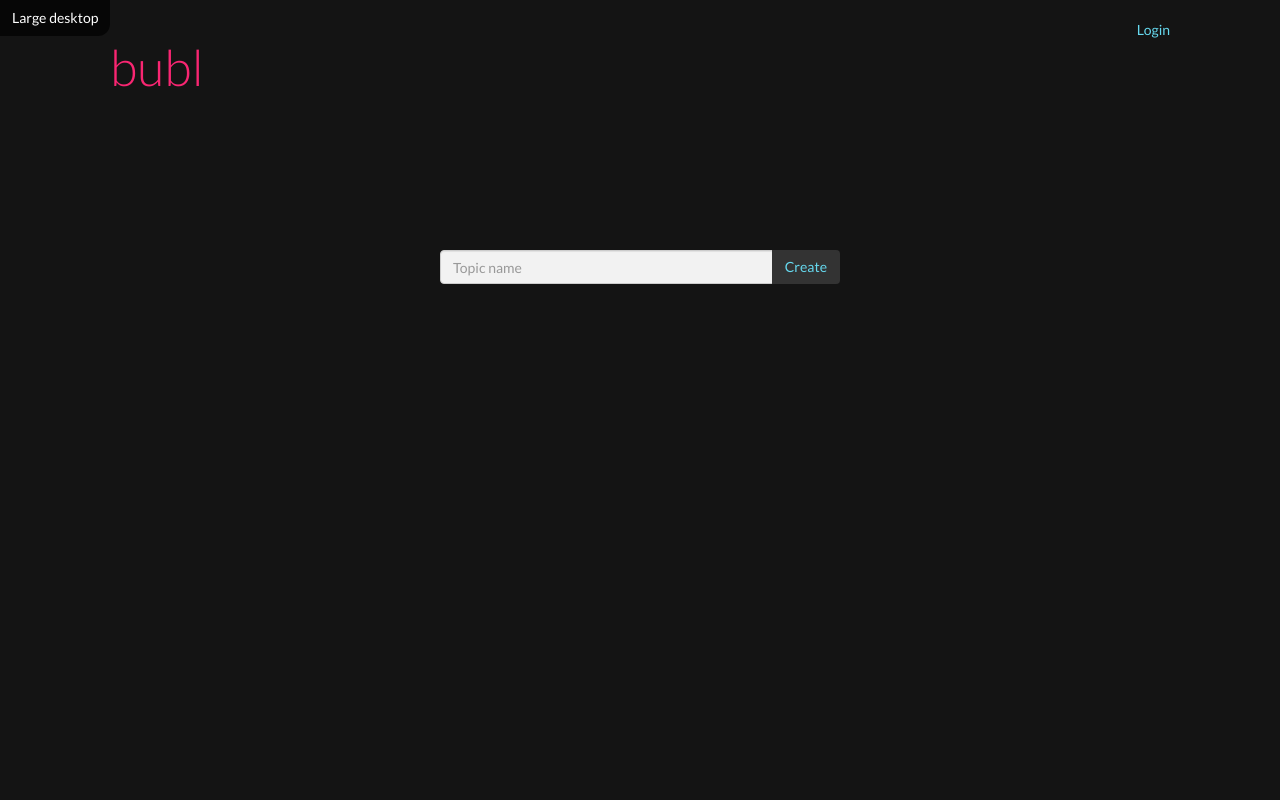
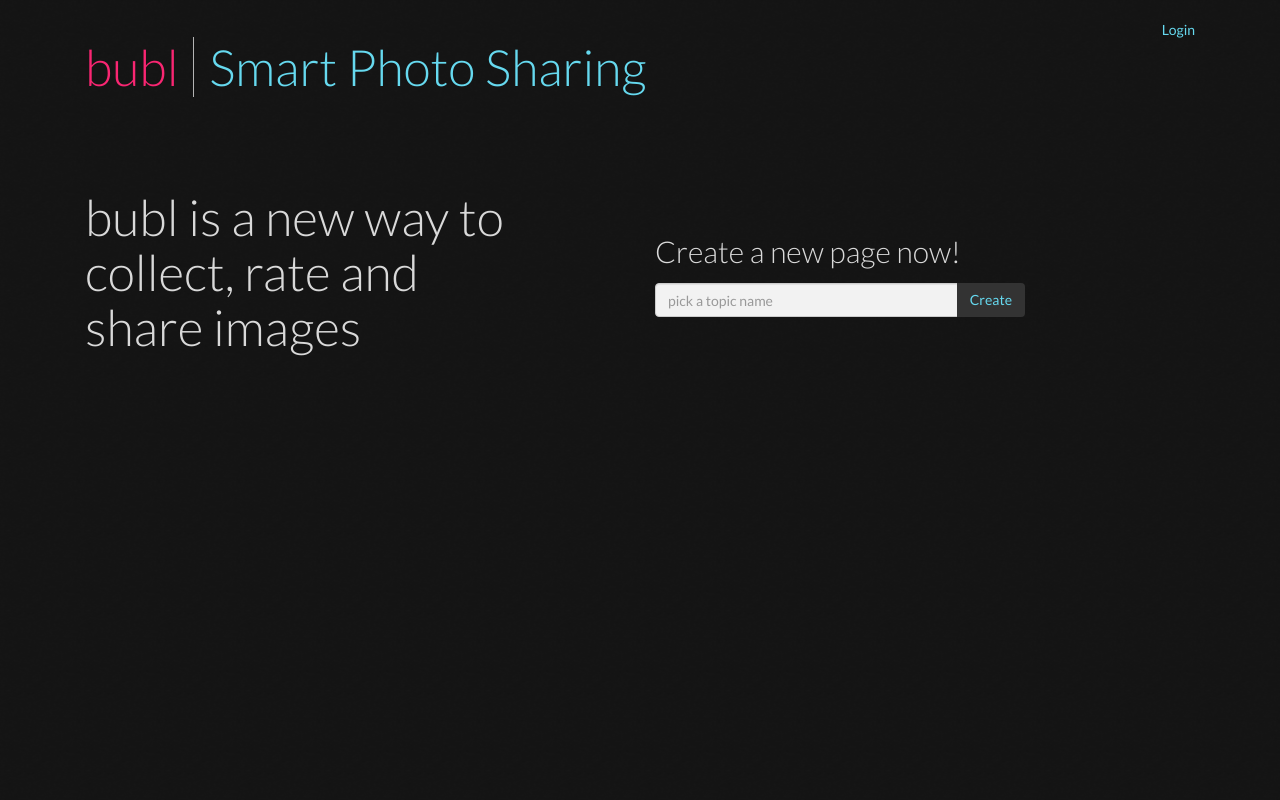
Before and after one commit to DavidTimms/bubl, a Python web app: template templates/home-page.html in a window 1280 px wide. Run offline with Jinja, Linux system fonts and the light colour scheme; the template is opened without the code that fills it, so the values that code supplies are empty; some libraries are stand-ins or nearby versions.

Commit message:
Homepage improvements

```diff
--- a/css/style.css
+++ b/css/style.css
@@ -7,6 +7,7 @@ body {
   margin: 0px;
   height: 100%;
   background-color: #141414;
+  background-image: url(../img/bg.png);
   color: #d9d9d9;
   font-family: 'Lato', sans-serif; }
 
@@ -16,6 +17,9 @@ a img {
 
 a:link, a:hover, a:active, a:visited {
   color: #66d9ef; }
+
+.container {
+  min-width: 700px; }
 
 .form-control {
   background-color: #f2f2f2;
@@ -42,8 +46,8 @@ h1 {
     color: #f92672; }
 
 .header {
-  padding: 20px 35px;
-  margin: 0px 5px 20px;
+  padding: 20px 15px;
+  margin: 0px 0px 20px;
   color: #f92672;
   height: 150px; }
 
@@ -56,12 +60,11 @@ h1 {
 .user-box {
   float: right; }
 
-.index-body {
-  width: 400px;
-  margin: 100px auto; }
-
-.bubls-body {
-  margin-bottom: 50px; }
+.create-topic-box {
+  padding-top: 45px;
+  max-width: 400px; }
+  .create-topic-box h2 {
+    margin-bottom: 15px; }
 
 .add-image-btn {
   float: right; }
@@ -99,6 +102,9 @@ h1 {
     cursor: pointer; }
   .upload-form .file-upload {
     display: none; }
+
+.bubls-body {
+  margin-bottom: 50px; }
 
 .column {
   display: inline-block;
@@ -184,31 +190,3 @@ h1 {
     color: #66d9ef; }
   .image-bubl .downvote.active, .image-bubl .downvote:hover {
     color: #f92672; }
-
-body:before {
-  content: 'Default';
-  position: fixed;
-  top: 0px;
-  left: 0px;
-  padding: 8px 12px;
-  text-align: center;
-  background-color: rgba(0, 0, 0, 0.7);
-  color: white;
-  border-radius: 0px 0px 12px 0px; }
-
-/* Large desktop */
-@media (min-width: 1200px) {
-  body:before {
-    content: 'Large desktop'; } }
-/* Portrait tablet to landscape and desktop */
-@media (max-width: 979px) and (min-width: 768px) {
-  body:before {
-    content: 'Portrait tablet to landscape and desktop'; } }
-/* Landscape phone to portrait tablet */
-@media (max-width: 767px) {
-  body:before {
-    content: 'Landscape phone to portrait tablet'; } }
-/* Landscape phones and down */
-@media (max-width: 480px) {
-  body:before {
-    content: 'Landscape phones and down'; } }
--- a/style.scss
+++ b/style.scss
@@ -19,6 +19,7 @@ body {
 	margin: 0px;
 	height: 100%;
 	background-color: $dark-grey;
+	background-image: url(../img/bg.png);
 	color: darken(white, 15%);
 	font-family: 'Lato', sans-serif;
 }
@@ -28,6 +29,9 @@ a img {
 }
 a:link, a:hover, a:active, a:visited {
 	color: $blue;
+}
+.container {
+	min-width: 700px;
 }
 .form-control {
 	background-color: lighten(black, 95%);
@@ -55,8 +59,8 @@ h1 {
 	}
 }
 .header {
-	padding: 20px 35px;
-	margin: 0px 5px 20px;
+	padding: 20px 15px;
+	margin: 0px 0px 20px;
 	//background-color: $mid-grey;
 	color: $pink;
 	//border-radius: 0px 0px 5px 5px;
@@ -71,12 +75,12 @@ h1 {
 .user-box {
 	float: right;
 }
-.index-body {
-	width: 400px;
-	margin: 100px auto;
-}
-.bubls-body {
-	margin-bottom: 50px;
+.create-topic-box {
+	padding-top: 45px;
+	max-width: 400px;
+	h2 {
+		margin-bottom: 15px;
+	}
 }
 .add-image-btn {
 	float: right;
@@ -123,6 +127,9 @@ h1 {
 	.file-upload {
 		display: none;
 	}
+}
+.bubls-body {
+	margin-bottom: 50px;
 }
 .column {
 	display: inline-block;
@@ -242,6 +249,7 @@ h1 {
 	}
 }
 
+/*
 // Responsive section display TESTING ONLY
 body:before {
 	content: 'Default';
@@ -254,14 +262,14 @@ body:before {
 	color: white;
 	border-radius: 0px 0px 12px 0px;
 }
-/* Large desktop */
+// Large desktop
 @media ($large-desktop) {
 	body:before {
 		content: 'Large desktop';
 	}
 }
 
-/* Portrait tablet to landscape and desktop */
+// Portrait tablet to landscape and desktop
 @media ($desktop) and ($land-tablet) {
 	body:before {
 		content: 'Portrait tablet to landscape and desktop';
@@ -269,17 +277,18 @@ body:before {
 
 }
 
-/* Landscape phone to portrait tablet */
+// Landscape phone to portrait tablet
 @media ($port-tablet)  {
 	body:before {
 		content: 'Landscape phone to portrait tablet';
 	}
 }
 
-/* Landscape phones and down */
+// Landscape phones and down
 @media ($phone) {
 	body:before {
 		content: 'Landscape phones and down';
 	}
 
 }
+*/
--- a/templates/home-page.html
+++ b/templates/home-page.html
@@ -1,10 +1,19 @@
 {% extends "templates/page-shell.html" %}
 <!DOCTYPE html>
+{% block main_heading %}
+	Smart Photo Sharing
+{% endblock %}
 {% block content %}
-	<div class="index-body">
+	<div class="col-xs-5">
+		<h1>bubl is a new way to collect, rate and share images</h1>
+	</div>
+	<div class="col-xs-1">
+	</div>
+	<div class="col-xs-5 create-topic-box">
+	<h2>Create a new page now!</h2>
 		<form id="topic-form" method="POST" action="create_topic" accept-charset="UTF-8">
 			<div class="input-group">
-				<input type="text" name="topic_name" class="form-control" id="topic_name" placeholder="Topic name" />
+				<input type="text" name="topic_name" class="form-control" id="topic_name" placeholder="pick a topic name" />
 				<span class="input-group-btn">
 					<input type="submit" class="btn" value="Create" />
 				</span>
--- a/templates/page-shell.html
+++ b/templates/page-shell.html
@@ -26,7 +26,9 @@
 					<a href="/">
 						bubl
 					</a>
-					{% block topic_title %}{% endblock %}
+					<span class="topic_title">
+						{% block main_heading %}{% endblock %}
+					</span>
 				</h1>
 				{% block header_content %}{% endblock %}
 			</div>
--- a/templates/topic-page.html
+++ b/templates/topic-page.html
@@ -12,10 +12,8 @@
 {% block return_url %}
 	topic_url={{topic.url}}
 {% endblock %}
-{% block topic_title %}
-	<span class="topic_title">
-		{{topic.name}}
-	</span>
+{% block main_heading %}
+	{{topic.name}}
 {% endblock %}
 {% block header_content %}
 	<span class="creator_label">
```
Also changed, not shown: img/bg.png (added).
